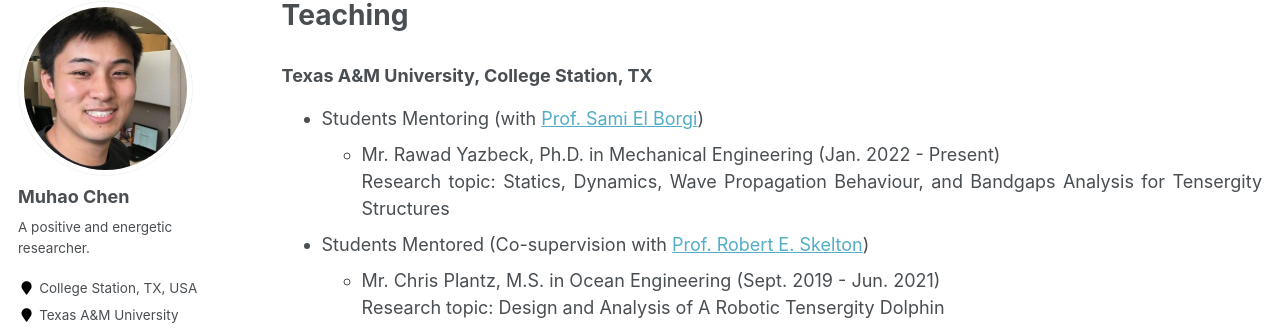
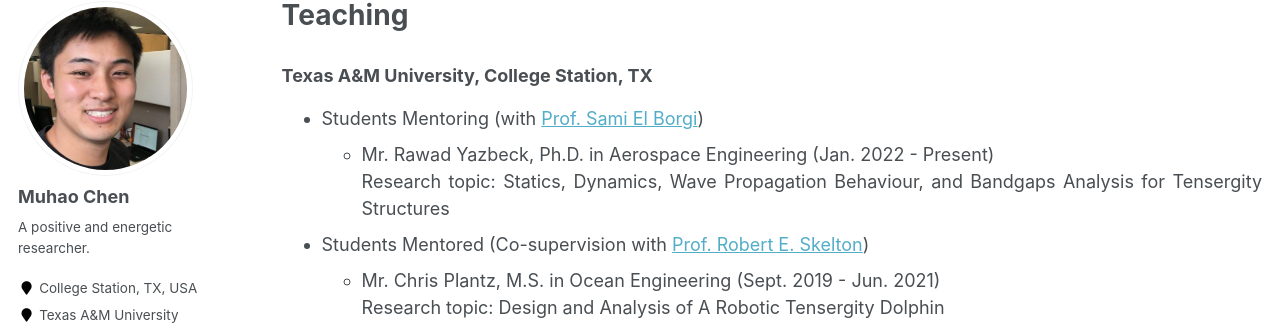
Before and after one commit to Muhao-Chen/muhao-chen.github.io, a Jekyll site: the page built from _pages/teaching.md, in a window 1280 px wide and 1165 px high. Shown: the part 117-450 px from the top of the window. Built offline with Jekyll 4.4.1, drawn with Linux system fonts in a browser that asks for light colours; some web fonts are replaced.

Commit message:
Update teaching.md

```diff
--- a/_pages/teaching.md
+++ b/_pages/teaching.md
@@ -10,7 +10,7 @@ toc: true
 
 ### Texas A&M University, College Station, TX
 - Students Mentoring (with [Prof. Sami El Borgi](https://www.qatar.tamu.edu/programs/mechanical-engineering/faculty-and-staff/dr.-sami-el-borgi))
-    * Mr. Rawad Yazbeck, Ph.D. in Mechanical Engineering (Jan. 2022 - Present)
+    * Mr. Rawad Yazbeck, Ph.D. in Aerospace Engineering (Jan. 2022 - Present)
     Research topic: Statics, Dynamics, Wave Propagation Behaviour, and Bandgaps Analysis for Tensergity Structures
 
 - Students Mentored (Co-supervision with [Prof. Robert E. Skelton](https://bobskelton.github.io/))
@@ -20,8 +20,6 @@ toc: true
     Research topic: Dynamics, Control, and Animation of Deployable Tensegrity Structures
     * Mr. Xiaolong Bai, MEng in Aerospace Engineering (Sept.2017 - Dec. 2019)
      Research topic: Design and Control of Tensegrity Morphing Airfoils
-
-
 
 
 ### Huazhong University of Science and Technology
```
